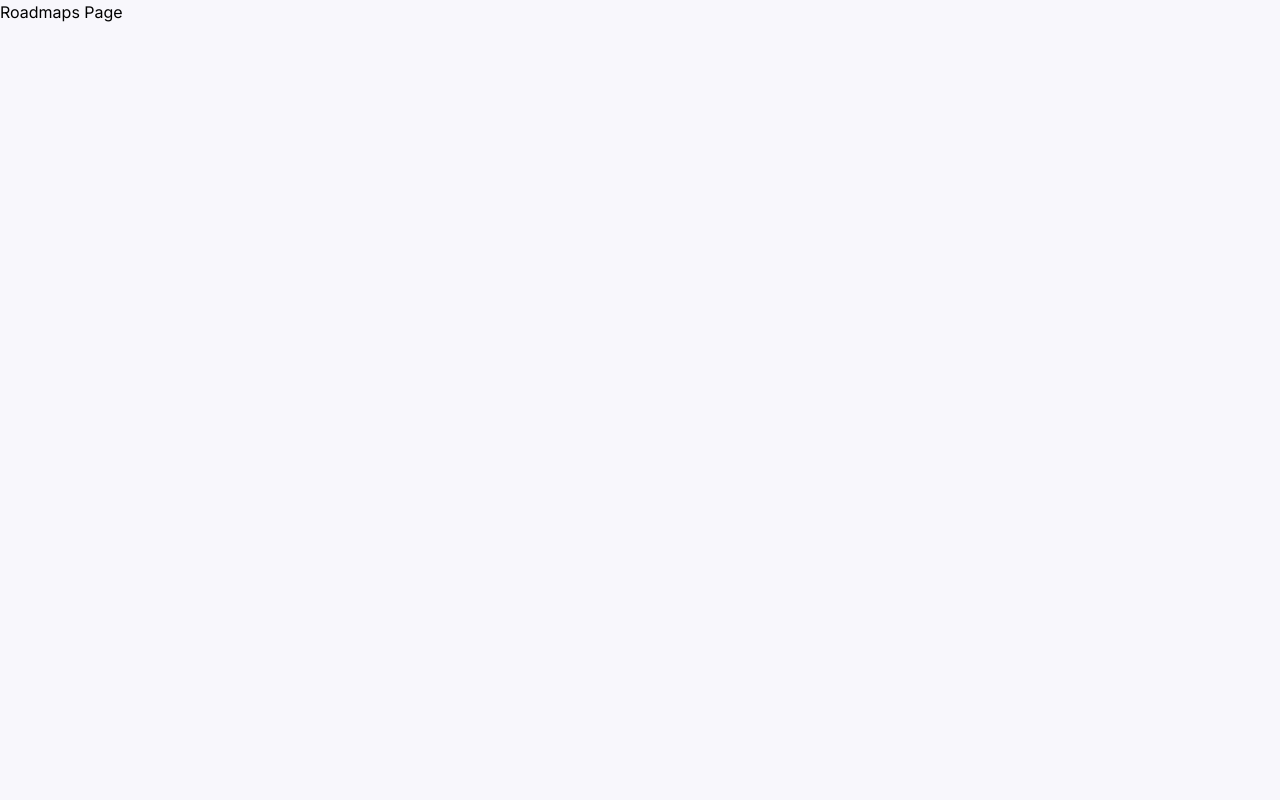
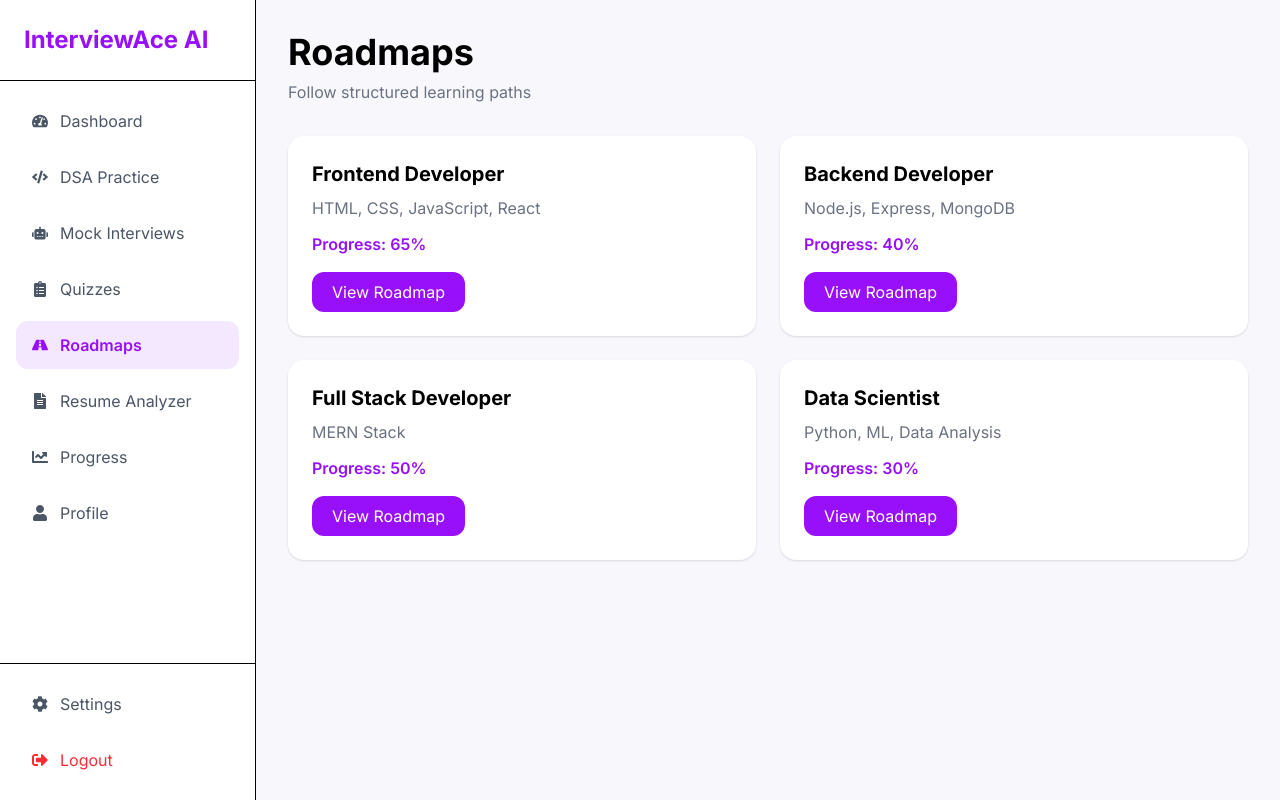
Before and after one commit to Isha4002/interview-ace-ai, a React (Vite) app: page /roadmaps in a window 1280 px wide. Built offline with nearby package versions, Linux system fonts and the light colour scheme.

Commit message:
Added roadmap module and roadmap details page

```diff
--- a/src/App.jsx
+++ b/src/App.jsx
@@ -15,6 +15,8 @@ import ProblemDetails from "./pages/ProblemDetails";
 import MockInterviews from "./pages/MockInterviews";
 import InterviewSession from "./pages/InterviewSession";
 import QuizAttempt from "./pages/QuizAttempt";
+
+import RoadmapDetails from "./pages/RoadmapDetails";
 
 function App() {
   return (
@@ -50,6 +52,9 @@ function App() {
 
         <Route path="/interview-session" element={<InterviewSession />} />
 
+
+        <Route path="/roadmap-details" element={<RoadmapDetails />} />
+
         <Route
   path="/quiz-attempt"
   element={<QuizAttempt />}
--- a/src/pages/RoadmapDetails.jsx
+++ b/src/pages/RoadmapDetails.jsx
@@ -0,0 +1,72 @@
+import Sidebar from "../components/Sidebar";
+
+function RoadmapDetails() {
+  const topics = [
+    "HTML & CSS",
+    "JavaScript",
+    "React",
+    "Node.js",
+    "Express",
+    "MongoDB",
+  ];
+
+  return (
+    <div className="bg-[#F8F7FC] min-h-screen">
+      <Sidebar />
+
+      <div className="ml-64 p-8">
+
+        <h1 className="text-4xl font-bold mb-4">
+          Frontend Developer Roadmap
+        </h1>
+
+        <div className="bg-white p-6 rounded-2xl shadow-sm">
+
+          <div className="mb-8">
+
+            <div className="flex justify-between mb-2">
+              <span>Progress</span>
+              <span>65%</span>
+            </div>
+
+            <div className="w-full bg-gray-200 h-3 rounded-full">
+
+              <div
+                className="bg-green-500 h-3 rounded-full"
+                style={{ width: "65%" }}
+              ></div>
+
+            </div>
+
+          </div>
+
+          <div className="space-y-4">
+
+            {topics.map((topic, index) => (
+              <div
+                key={index}
+                className="
+                border
+                rounded-xl
+                p-4
+                flex
+                justify-between
+                "
+              >
+                <span>{topic}</span>
+                <span className="text-green-600">
+                  ✓
+                </span>
+              </div>
+            ))}
+
+          </div>
+
+        </div>
+
+      </div>
+    </div>
+  );
+}
+
+export default RoadmapDetails;
--- a/src/pages/Roadmaps.jsx
+++ b/src/pages/Roadmaps.jsx
@@ -1,5 +1,86 @@
+import { Link } from "react-router-dom";
+import Sidebar from "../components/Sidebar";
+
 function Roadmaps() {
-  return <h1>Roadmaps Page</h1>;
+  const roadmaps = [
+    {
+      title: "Frontend Developer",
+      tech: "HTML, CSS, JavaScript, React",
+      progress: "65%",
+    },
+    {
+      title: "Backend Developer",
+      tech: "Node.js, Express, MongoDB",
+      progress: "40%",
+    },
+    {
+      title: "Full Stack Developer",
+      tech: "MERN Stack",
+      progress: "50%",
+    },
+    {
+      title: "Data Scientist",
+      tech: "Python, ML, Data Analysis",
+      progress: "30%",
+    },
+  ];
+
+  return (
+    <div className="bg-[#F8F7FC] min-h-screen">
+      <Sidebar />
+
+      <div className="ml-64 p-8">
+
+        <h1 className="text-4xl font-bold mb-2">
+          Roadmaps
+        </h1>
+
+        <p className="text-gray-500 mb-8">
+          Follow structured learning paths
+        </p>
+
+        <div className="grid md:grid-cols-2 gap-6">
+
+          {roadmaps.map((roadmap, index) => (
+            <div
+              key={index}
+              className="bg-white p-6 rounded-2xl shadow-sm"
+            >
+              <h2 className="text-xl font-bold">
+                {roadmap.title}
+              </h2>
+
+              <p className="text-gray-500 mt-2">
+                {roadmap.tech}
+              </p>
+
+              <p className="mt-3 text-purple-600 font-semibold">
+                Progress: {roadmap.progress}
+              </p>
+
+              <Link
+                to="/roadmap-details"
+                className="
+                inline-block
+                mt-4
+                bg-purple-600
+                text-white
+                px-5
+                py-2
+                rounded-xl
+                "
+              >
+                View Roadmap
+              </Link>
+
+            </div>
+          ))}
+
+        </div>
+
+      </div>
+    </div>
+  );
 }
 
 export default Roadmaps;
```
